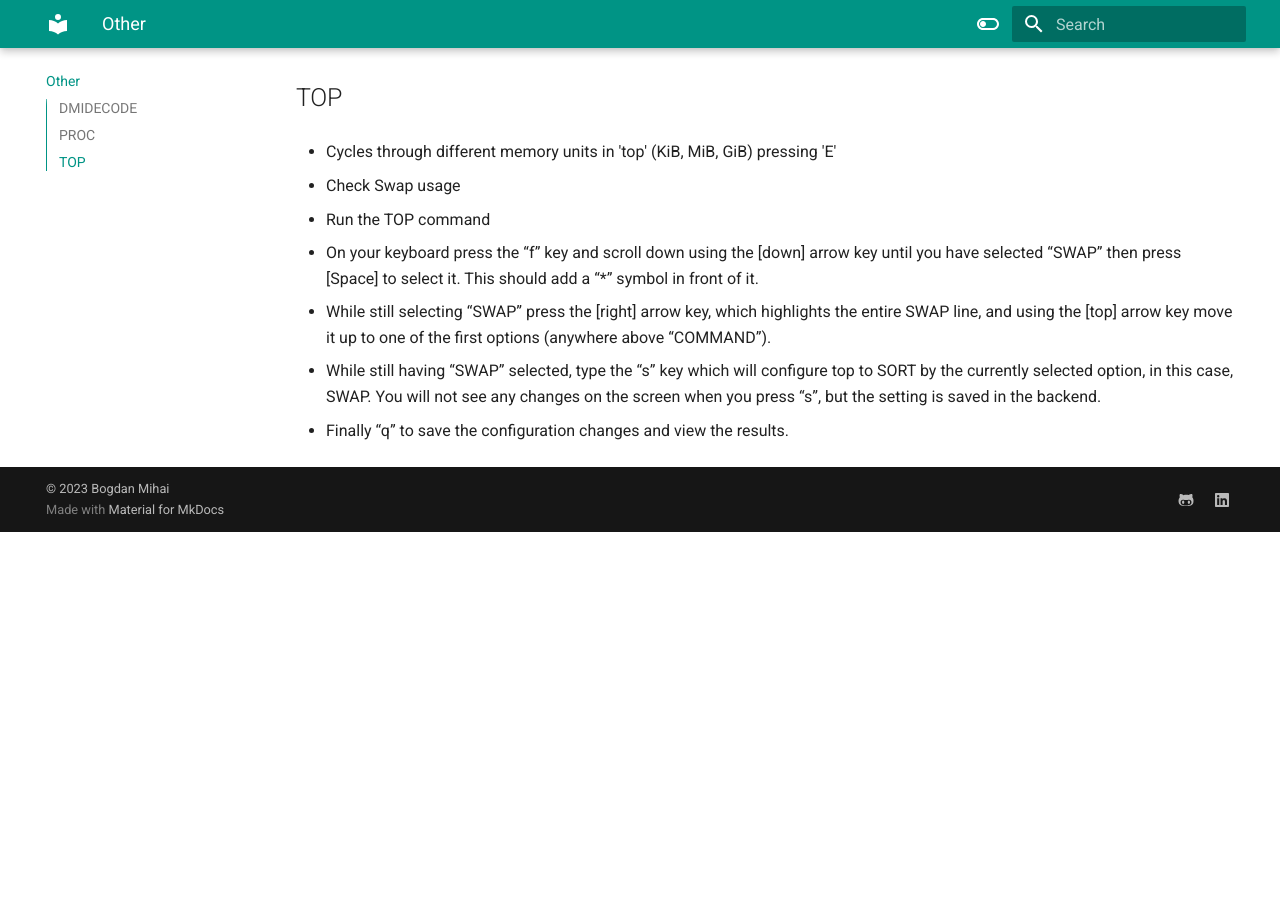
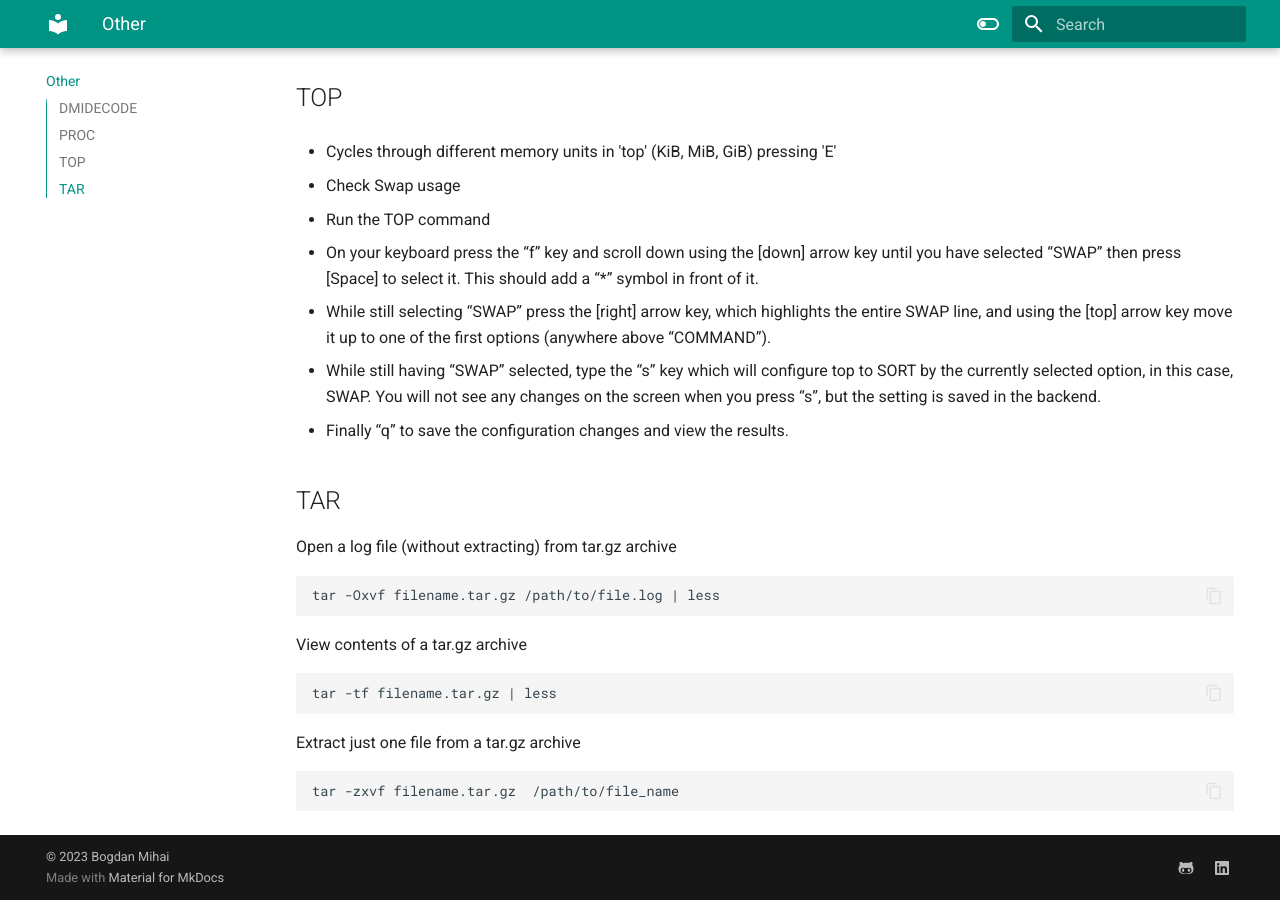
Before and after one commit to b-mihai/exasol-docs, an MkDocs documentation site: the page built from docs/Other.md, in a window 1280 px wide and 900 px high, scrolled down 1430 px. Built offline with MkDocs 1.6.1 and Material for MkDocs 9.7.7, drawn with Linux system fonts in a browser that asks for light colours; before the commit the page ends 1962 px from its top, so only the background shows below that.

Commit message:
Update Other.md

````diff
--- a/docs/Other.md
+++ b/docs/Other.md
@@ -68,3 +68,17 @@ cat /proc/cpuinfo
 3. While still selecting “SWAP” press the [right] arrow key, which highlights the entire SWAP line, and using the [top] arrow key move it up to one of the first options (anywhere above “COMMAND”).
 4. While still having “SWAP” selected, type the “s” key which will configure top to SORT by the currently selected option, in this case, SWAP. You will not see any changes on the screen when you press “s”, but the setting is saved in the backend.
 5. Finally “q” to save the configuration changes and view the results.
+
+## TAR
+Open a log file (without extracting) from tar.gz archive
+```
+tar -Oxvf filename.tar.gz /path/to/file.log | less
+```
+View contents of a tar.gz archive
+```
+tar -tf filename.tar.gz | less
+```
+Extract just one file from a tar.gz archive
+```
+tar -zxvf filename.tar.gz  /path/to/file_name
+```
````
